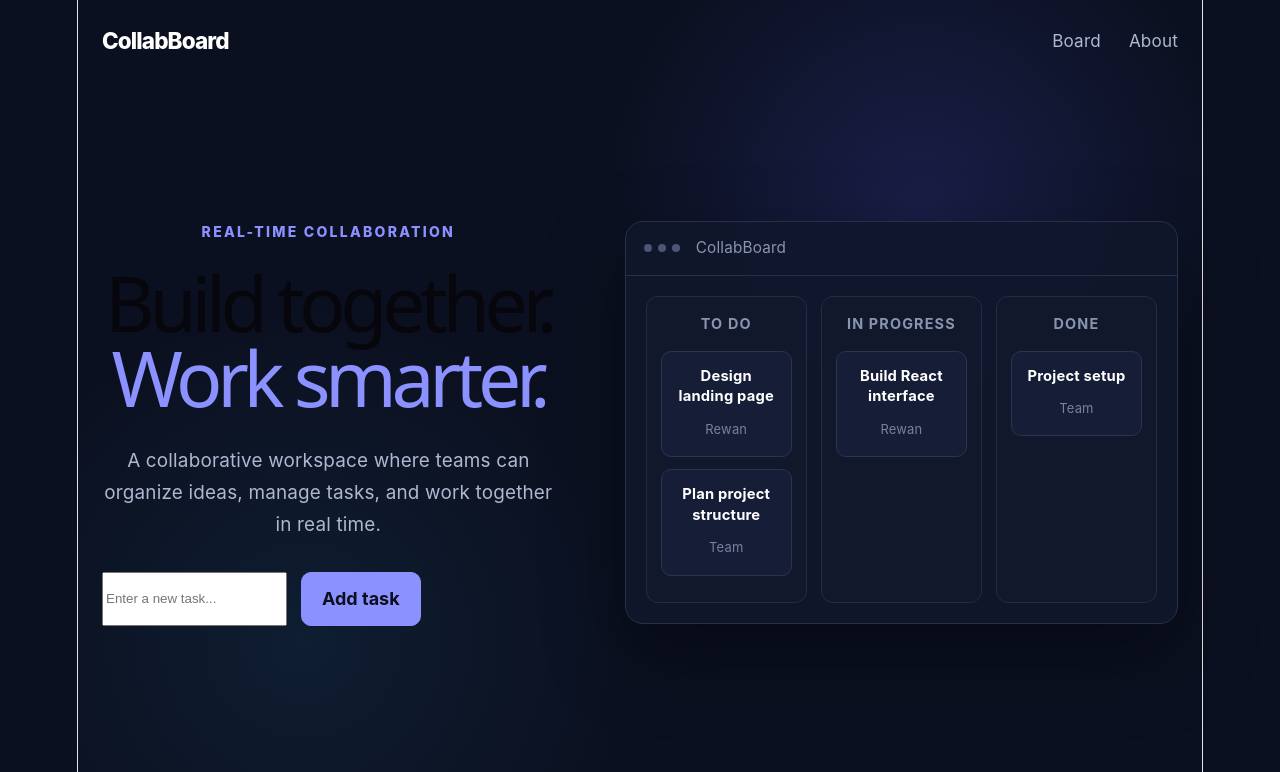
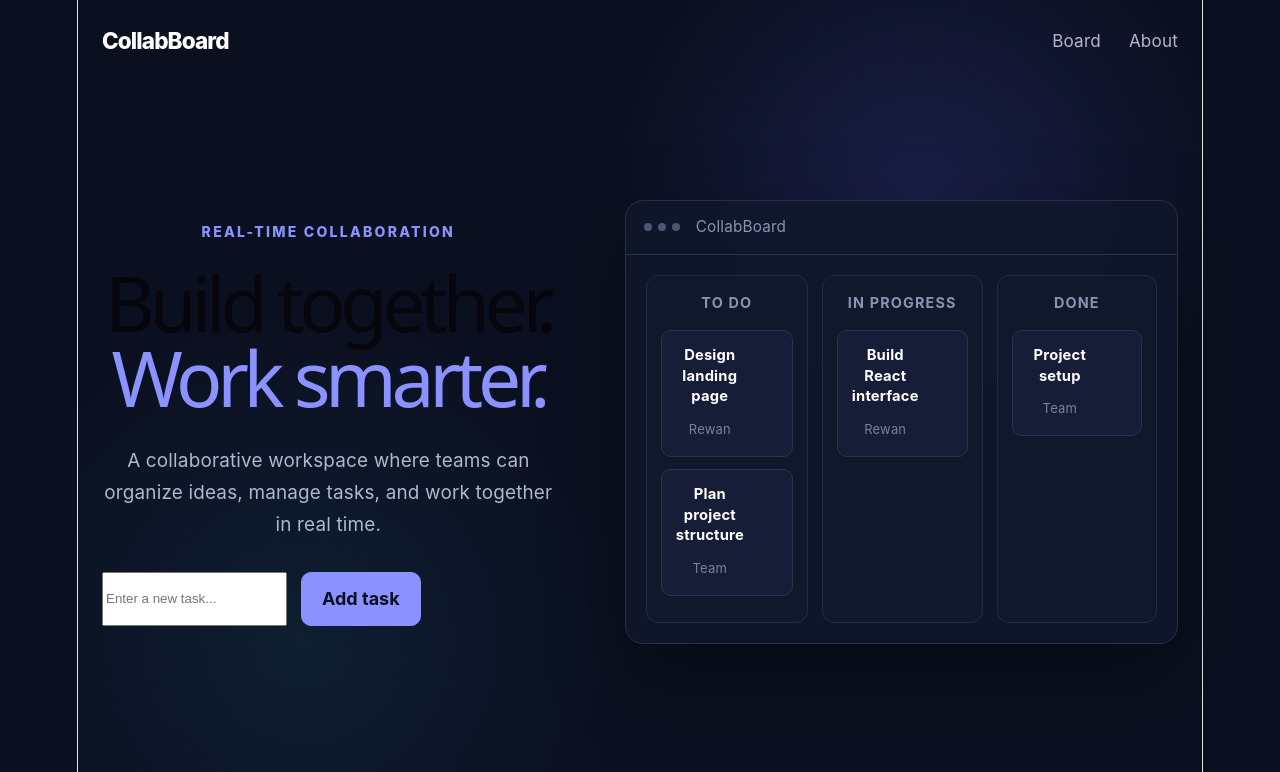
Before and after one commit to rewanahmedelbayoumi/CollabBoard, a React (Vite) app: page / in a window 1280 px wide. Shown: the top 772 px of the page. Built offline with nearby package versions, Linux system fonts and the light colour scheme.

Commit message:
feat: add task deletion

```diff
--- a/src/App.css
+++ b/src/App.css
@@ -282,3 +282,51 @@ button {
     min-height: auto;
   }
 }
+.task-card {
+  display: flex;
+  align-items: flex-start;
+  justify-content: space-between;
+  gap: 10px;
+}
+
+.task-content {
+  min-width: 0;
+  flex: 1;
+}
+
+.delete-button {
+  flex-shrink: 0;
+
+  width: 24px;
+  height: 24px;
+  padding: 0;
+
+  display: flex;
+  align-items: center;
+  justify-content: center;
+
+  border: 0;
+  border-radius: 6px;
+
+  background: transparent;
+  color: #77829f;
+
+  font-size: 18px;
+  line-height: 1;
+
+  opacity: 0;
+  transition:
+    opacity 0.2s ease,
+    background 0.2s ease,
+    color 0.2s ease;
+}
+
+.task-card:hover .delete-button,
+.delete-button:focus-visible {
+  opacity: 1;
+}
+
+.delete-button:hover {
+  background: rgba(255, 80, 80, 0.12);
+  color: #ff6b6b;
+}
--- a/src/App.tsx
+++ b/src/App.tsx
@@ -82,6 +82,15 @@ function App() {
     setNewTask('')
   }
 
+  const deleteTask = (taskId: number) => {
+    setColumns((currentColumns) =>
+      currentColumns.map((column) => ({
+        ...column,
+        tasks: column.tasks.filter((task) => task.id !== taskId),
+      })),
+    )
+  }
+
   return (
     <div className="app">
       <header className="navbar">
@@ -122,13 +131,20 @@ function App() {
               aria-label="New task"
             />
 
-            <button className="primary-button" onClick={addTask}>
+            <button
+              type="button"
+              className="primary-button"
+              onClick={addTask}
+            >
               Add task
             </button>
           </div>
         </div>
 
-        <BoardPreview columns={columns} />
+        <BoardPreview
+          columns={columns}
+          onDeleteTask={deleteTask}
+        />
       </main>
     </div>
   )
--- a/src/components/BoardPreview.tsx
+++ b/src/components/BoardPreview.tsx
@@ -11,9 +11,13 @@ type BoardColumn = {
 
 type BoardPreviewProps = {
   columns: BoardColumn[]
+  onDeleteTask: (taskId: number) => void
 }
 
-function BoardPreview({ columns }: BoardPreviewProps) {
+function BoardPreview({
+  columns,
+  onDeleteTask,
+}: BoardPreviewProps) {
   return (
     <div className="board-preview" id="board">
       <div className="preview-header">
@@ -33,8 +37,19 @@ function BoardPreview({ columns }: BoardPreviewProps) {
 
             {column.tasks.map((task) => (
               <div className="task-card" key={task.id}>
-                <strong>{task.title}</strong>
-                <span>{task.user}</span>
+                <div className="task-content">
+                  <strong>{task.title}</strong>
+                  <span>{task.user}</span>
+                </div>
+
+                <button
+                  type="button"
+                  className="delete-button"
+                  onClick={() => onDeleteTask(task.id)}
+                  aria-label={`Delete ${task.title}`}
+                >
+                  ×
+                </button>
               </div>
             ))}
           </div>
```
